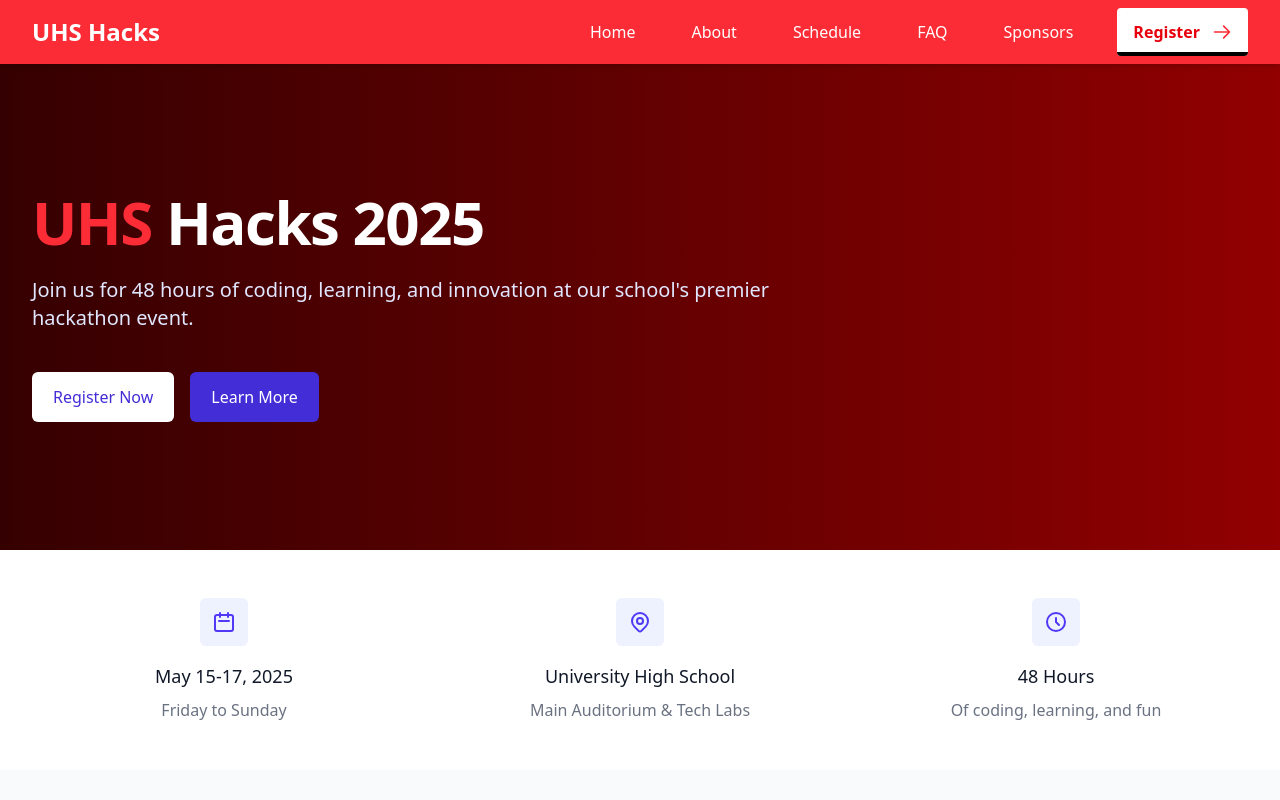
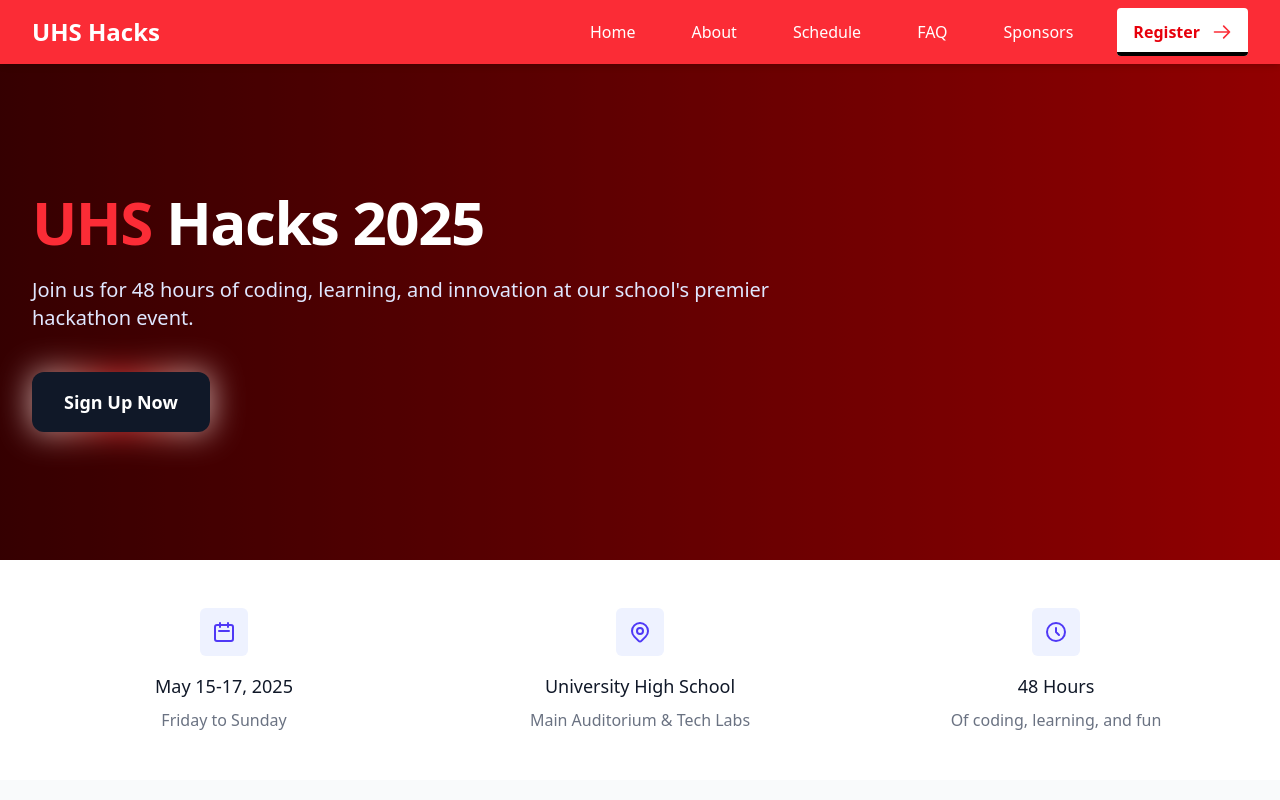
Before and after one commit to jacob-s-codes/uhshacks, a Next.js app: page / in a window 1280 px wide. Shown: the top 800 px of the page. Built offline with nearby package versions, Linux system fonts and the light colour scheme.

Commit message:
See if this fixes issue

```diff
--- a/src/app/page.tsx
+++ b/src/app/page.tsx
@@ -88,12 +88,15 @@
               Join us for 48 hours of coding, learning, and innovation at our school's premier hackathon event.
             </p>
             <div className="mt-10 flex flex-col sm:flex-row gap-4">
-              <Link href="/register" className="inline-flex items-center justify-center px-5 py-3 border border-transparent text-base font-medium rounded-md text-indigo-700 bg-white hover:bg-indigo-50">
-                Register Now
-              </Link>
-              <Link href="/about" className="inline-flex items-center justify-center px-5 py-3 border border-transparent text-base font-medium rounded-md text-white bg-indigo-700 bg-opacity-60 hover:bg-opacity-70">
-                Learn More
-              </Link>
+              <div className="relative inline-flex  group">
+                <div
+                  className="absolute transitiona-all duration-1000 opacity-70 -inset-px bg-gradient-to-r from-white via-red-500 to-white rounded-xl blur-lg group-hover:opacity-100 group-hover:-inset-1 group-hover:duration-200 animate-tilt">
+                </div>
+                <a href="#" title="Get quote now"
+                  className="relative inline-flex items-center justify-center px-8 py-4 text-lg font-bold text-white transition-all duration-200 bg-gray-900 font-pj rounded-xl focus:outline-none focus:ring-2 focus:ring-offset-2 focus:ring-gray-900"
+                  role="button">Sign Up Now
+                </a>
+              </div>
             </div>
           </div>
         </div>
```
